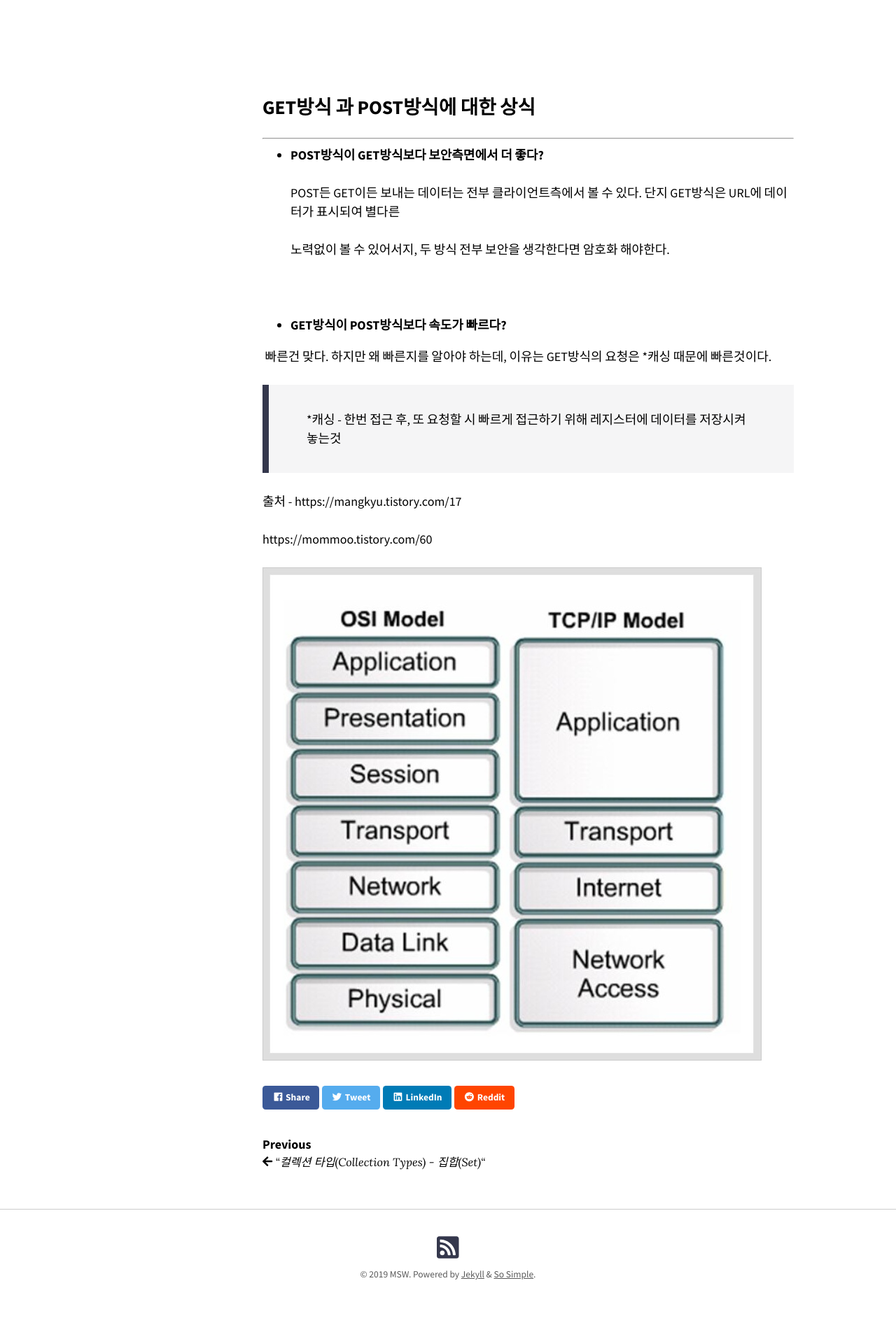
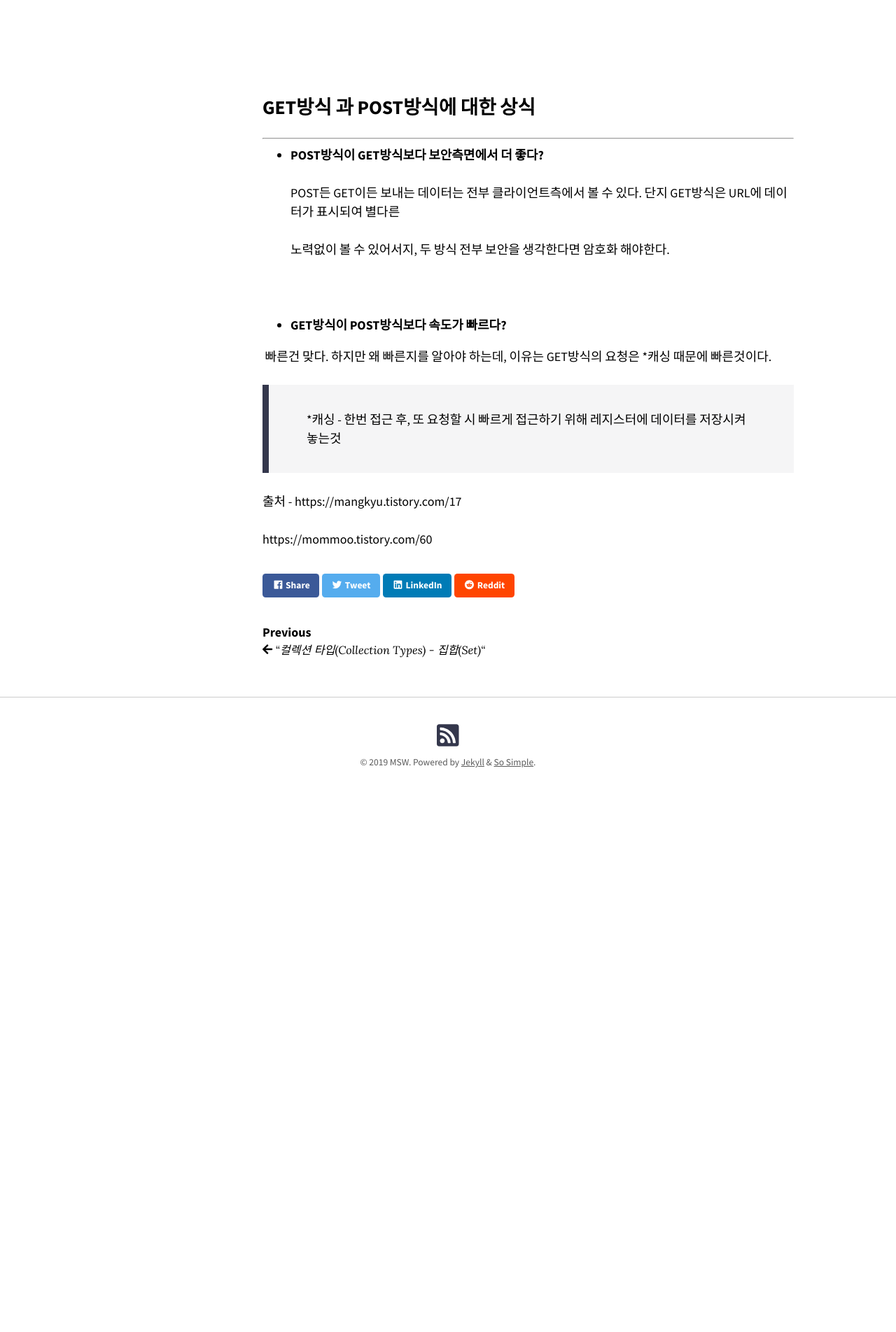
Before and after one commit to jxxnnee/minkkkjoon.github.io, a Jekyll site: the page built from _posts/2019-05-13-GET-POST.md, in a window 1280 px wide. Shown: the part 4220-6124 px from the top of the page at 70% size. Built offline with Jekyll 4.4.1, drawn with Linux system fonts in a browser that asks for light colours; nearby versions of some CDN libraries; after the commit the page ends 5392 px from its top, so only the background shows below that.

Commit message:
Update 2019-05-13-GET-POST.md

```diff
--- a/_posts/2019-05-13-GET-POST.md
+++ b/_posts/2019-05-13-GET-POST.md
@@ -178,5 +178,3 @@ POST방식은 ***BODY에 데이터를 넣어서 전송***한다. 따라서 헤
 출처 - https://mangkyu.tistory.com/17
 
 https://mommoo.tistory.com/60
-
-![osi-verse-tcp](/images/osi-verse-tcp.jpeg)
```
